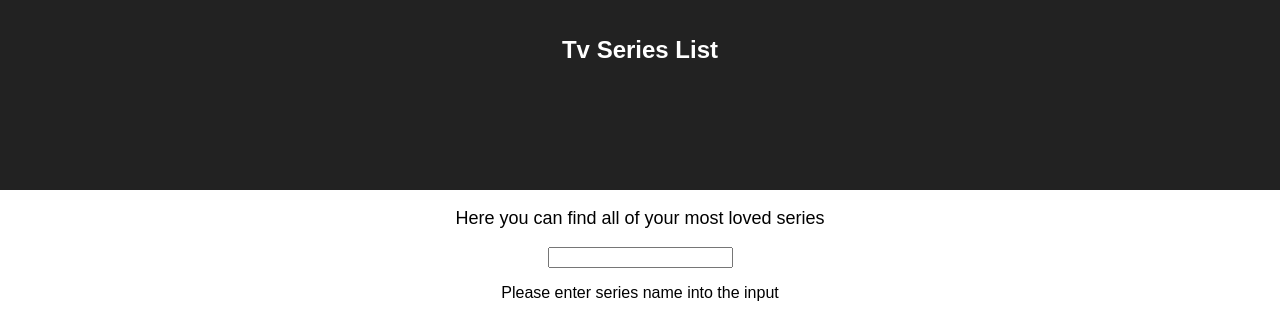
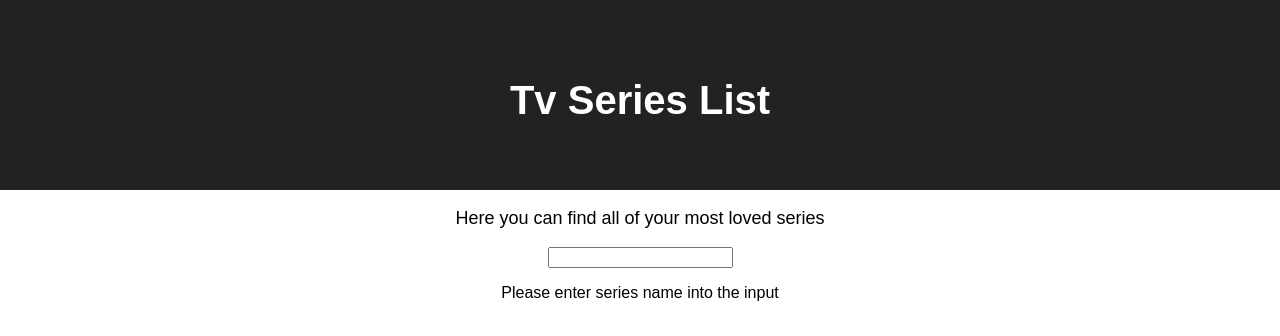
Before and after one commit to vlastikczech/TvSeries, a React app: page / in a window 1280 px wide. Built offline with nearby package versions, Linux system fonts and the light colour scheme.

Commit message:
adjusted the tv-series title

```diff
--- a/src/components/App/App.css
+++ b/src/components/App/App.css
@@ -15,7 +15,8 @@
 }
 
 .App-title {
-  font-size: 1.5em;
+  font-size: 2.5em;
+  margin-top: 58px;
 }
 
 .App-intro {
```
